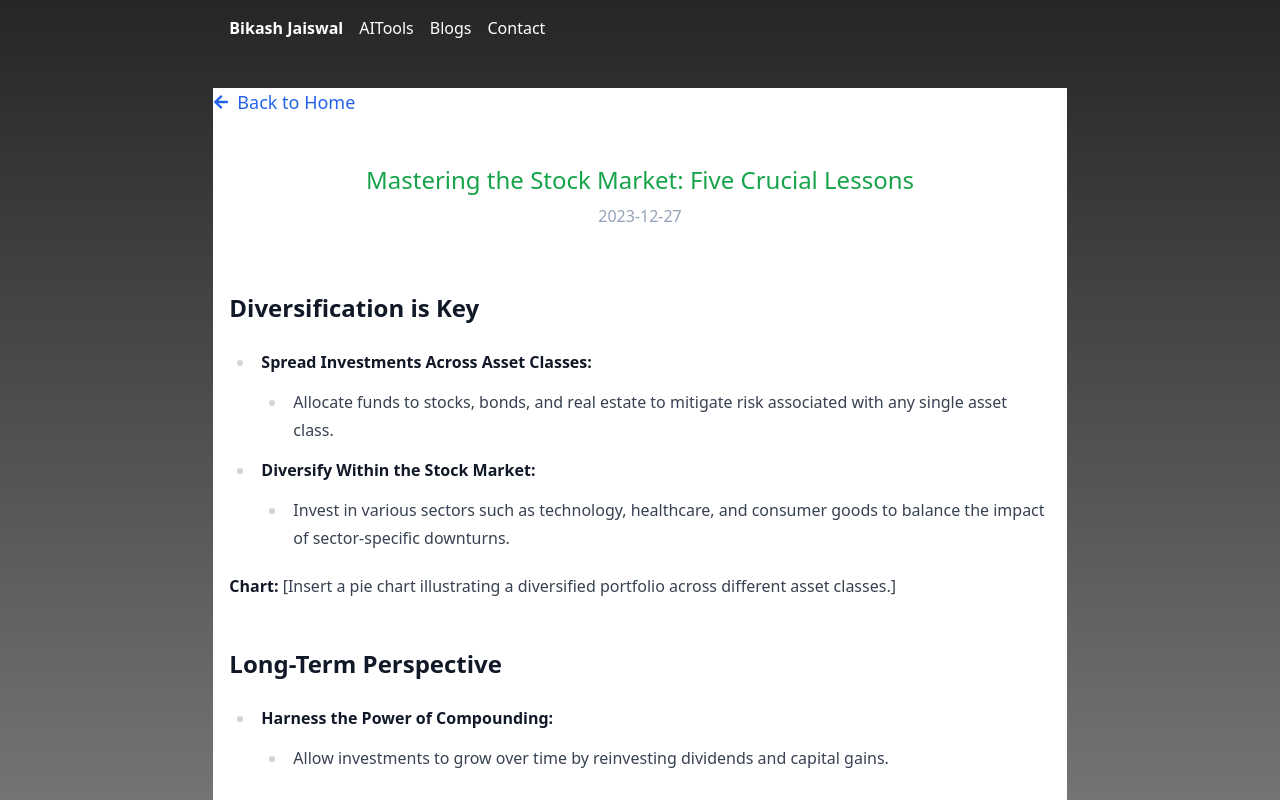
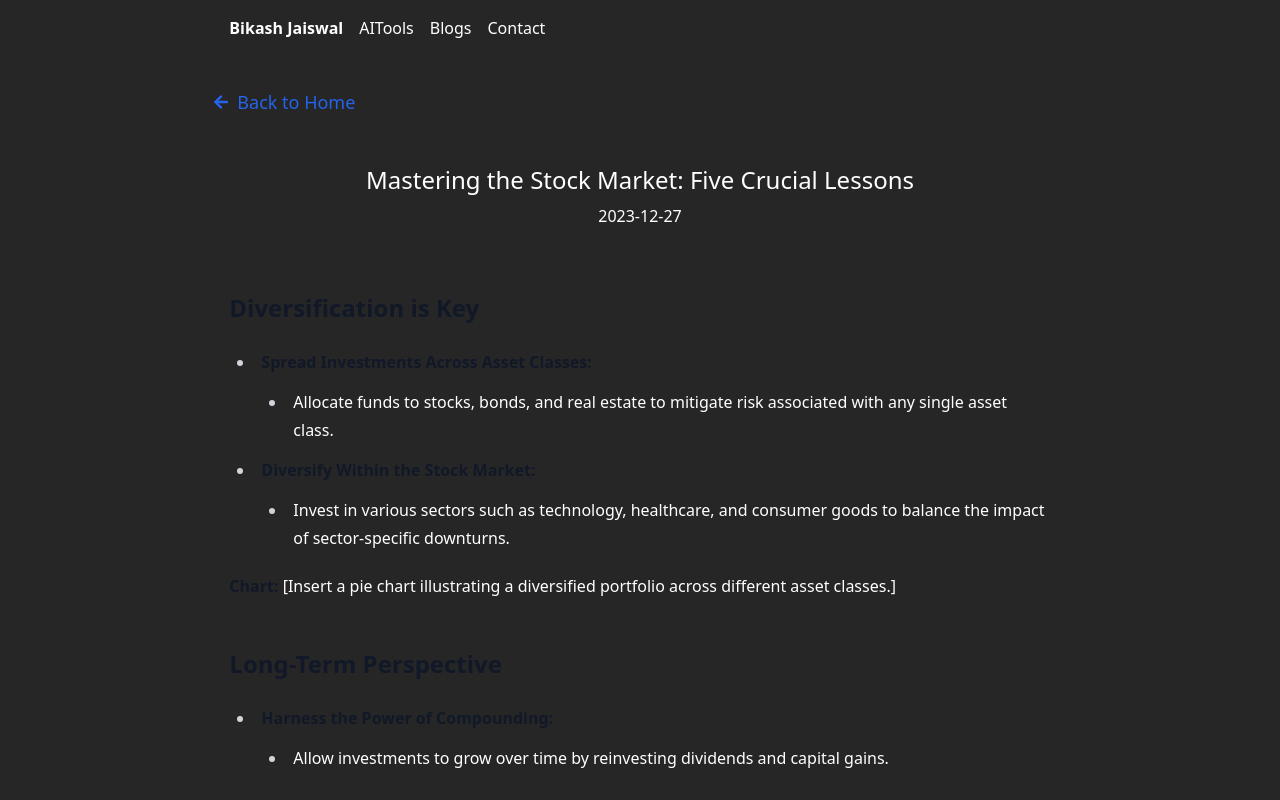
Before and after one commit to bikash-jaiswal/bikash-jaiswal.github.io, a Next.js app: page /blog/5-lessons-for-stock-market-investor in a window 1280 px wide. Shown: the top 800 px of the page. Built offline with nearby package versions, Linux system fonts and the light colour scheme.

Commit message:
update background color

```diff
--- a/app/blog/[slug]/page.jsx
+++ b/app/blog/[slug]/page.jsx
@@ -26,16 +26,16 @@ const postDetails = ({ params }) => {
   const postid = params.slug;
   const post = getPostContent(postid);
   return (
-    <div className="mt-8 bg-white">
+    <div className="mt-8 text-white">
       <Link href="/" className="flex items-center text-blue-600 ">
         <FaArrowLeft className="mr-2" />
         <p className="text-lg ">Back to Home</p>
       </Link>
-       <div className="my-12 text-center ">
-        <h1 className="text-2xl text-green-600">{post.data.title}</h1>
-        <p className="text-slate-400 mt-2">{post.data.date}</p>
+       <div className="my-12 text-center  text-white ">
+        <h1 className="text-2xl text-white ">{post.data.title}</h1>
+        <p className="mt-2">{post.data.date}</p>
       </div>
-      <article className="min-w-full prose-img:mx-auto prose p-4 bg-white ">
+      <article className="min-w-full prose-img:mx-auto prose p-4 dark:prose-invert text-white font-normal">
         <ReactMarkdown remarkPlugins={[gfm]}>
           {post.content}
         </ReactMarkdown>
--- a/app/globals.css
+++ b/app/globals.css
@@ -3,9 +3,9 @@
 @tailwind utilities;
 
 :root {
-  --foreground-rgb: 0, 0, 0;
-  --background-start-rgb: 214, 219, 220;
-  --background-end-rgb: 255, 255, 255;
+  --foreground-rgb: 255, 255, 255;
+  --background-start-rgb: 0, 0, 0;
+  --background-end-rgb: 0, 0, 0;
 }
 
 @media (prefers-color-scheme: dark) {
@@ -18,10 +18,5 @@
 
 body {
   color: rgb(var(--foreground-rgb));
-  background: linear-gradient(
-      to bottom,
-      transparent,
-      rgb(var(--background-end-rgb))
-    )
-    rgb(var(--background-start-rgb));
+  background: rgb(var(---foreground-rgb))
 }
```
